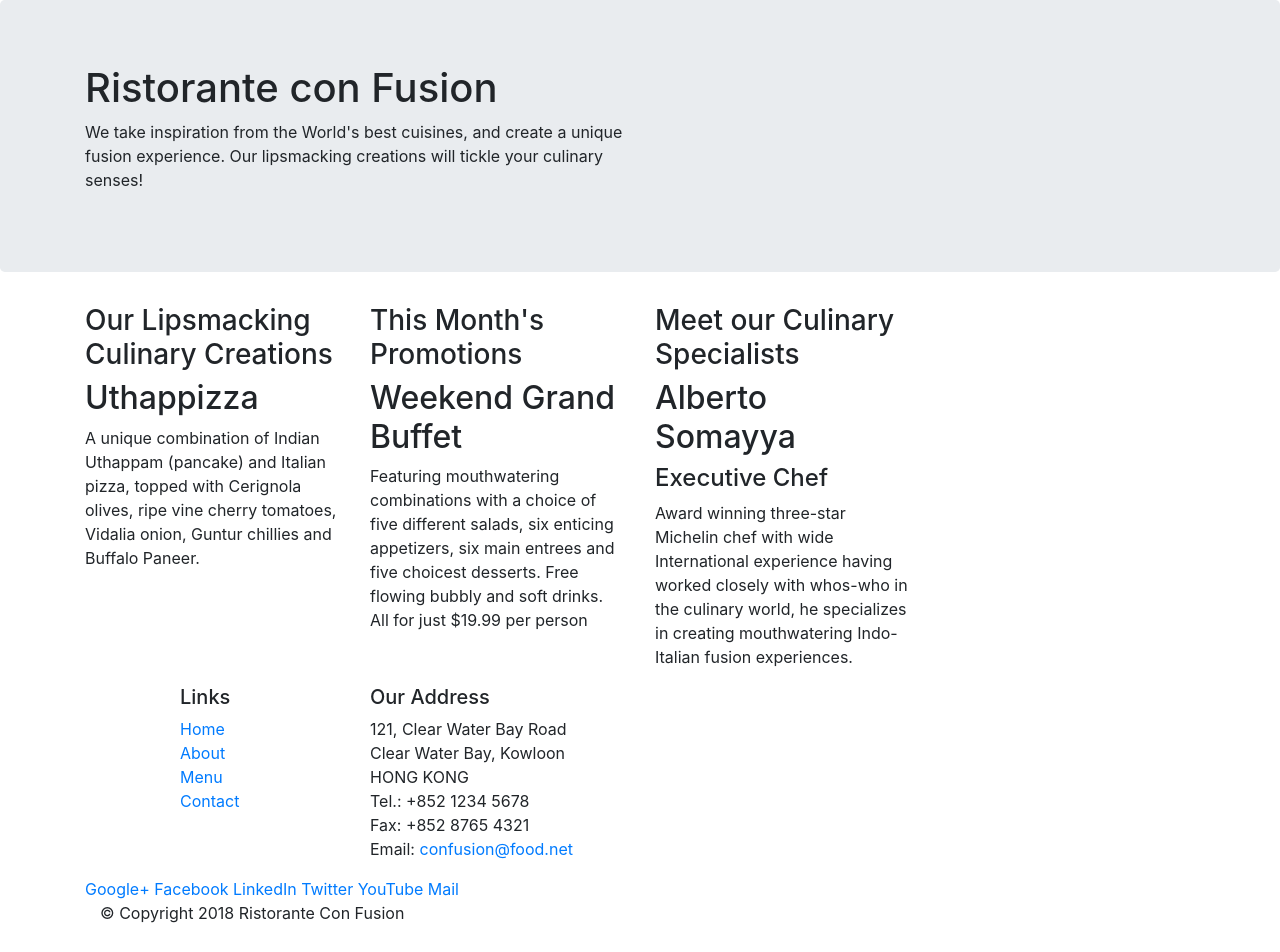
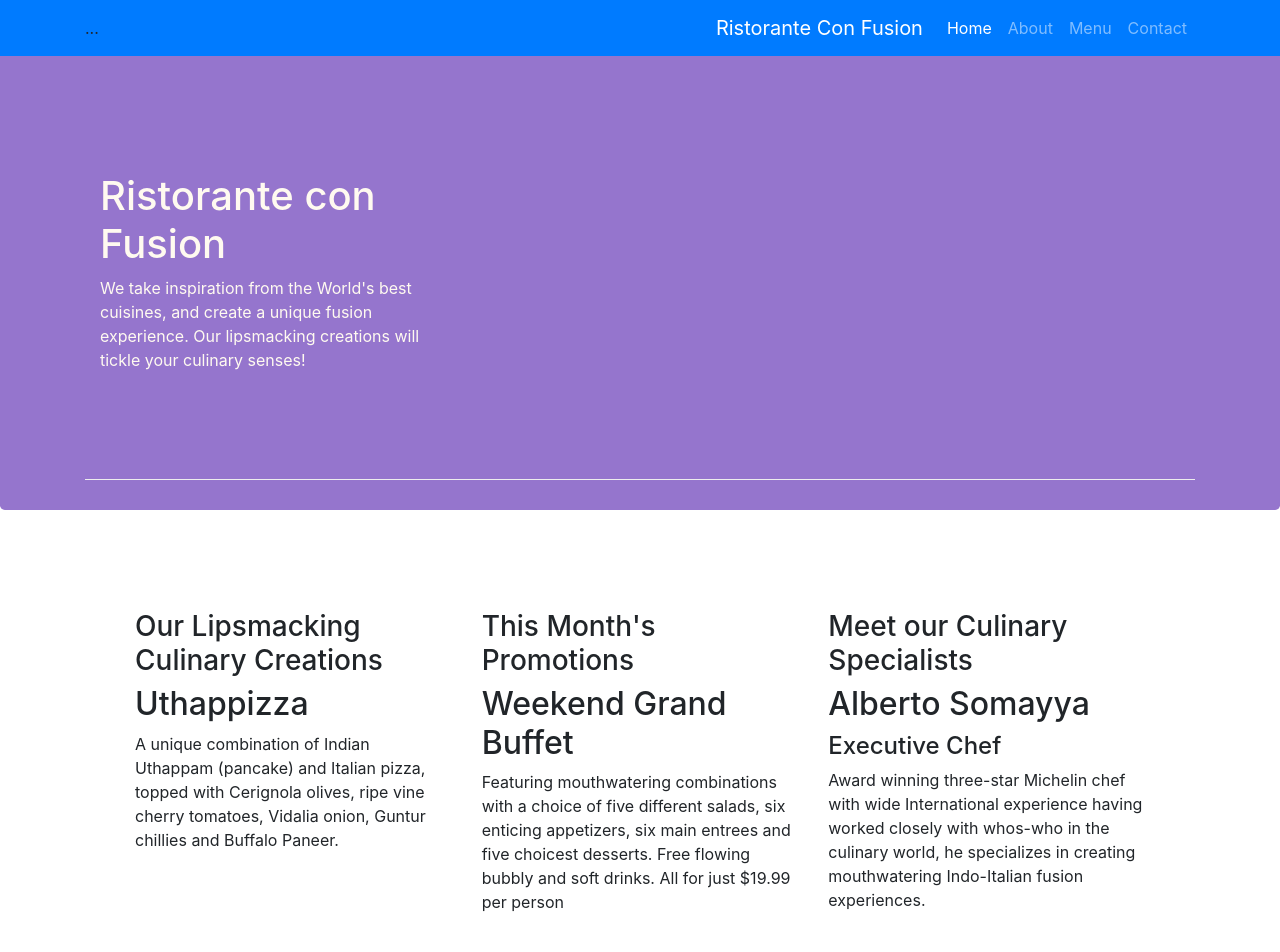
Before and after one commit to phuccoder/ReatcJS, a website: page index.html in a window 1280 px wide. Shown: the top 952 px of the page. Drawn offline with nearby package versions, Linux system fonts and the light colour scheme.

Commit message:
Navbar and Breadcrumbs

```diff
--- a/CSS/styles.css
+++ b/CSS/styles.css
@@ -16,7 +16,7 @@
   padding: 20px 0px 20px 0px;
 }
 .jumbotron {
-  padding: 70px 30px 70px 30px;
+  padding: 30px;
   margin: 0px auto;
   background: #9575cd;
   color: floralwhite;
@@ -27,3 +27,16 @@ address {
   margin: 0px;
   color: #0f0f0f;
 }
+
+body {
+  padding: 50px 0px 0px 0px;
+  z-index: 0;
+}
+
+.navbar-dark {
+  background-color: #6e3edf;
+}
+/*
+.container2 {
+  padding: 50px;
+} */
--- a/index.html
+++ b/index.html
@@ -13,18 +13,75 @@
       rel="stylesheet"
       href="node_modules/bootstrap/dist/css/bootstrap.min.css"
     />
+    <link
+      rel="stylesheet"
+      href="node_modules/font-awesome/css/font-awesome.min.css"
+    />
+    <link
+      rel="stylesheet"
+      href="node_modules/bootstrap-social/bootstrap-social.css"
+    />
     <meta
       name="viewport"
       content="width=device-width, initial-scale=1, shrink-to-fit=no"
     />
+    <link href="CSS/styles.css" rel="stylesheet" />
     <title>Ristorante Con Fusion</title>
   </head>
 
   <body>
+    <nav class="navbar navbar-dark navbar-expand-sm bg-primary fixed-top">
+      <div class="container">
+        <div class="collapse navbar-collapse" id="Navbar">
+          <ul class="navbar-nav mr-auto">
+            ...
+          </ul>
+        </div>
+
+        <button
+          class="navbar-toggler"
+          type="button"
+          data-toggle="collapse"
+          data-target="#Navbar"
+        >
+          <span class="navbar-toggler-icon"></span>
+        </button>
+        <a class="navbar-brand" href="#">Ristorante Con Fusion</a>
+        <ul class="navbar-nav mr-auto">
+          <li class="nav-item active"><a class="nav-link" href="#">Home</a></li>
+          <li class="nav-item">
+            <a class="nav-link" href="./aboutus.html">About</a>
+          </li>
+          <li class="nav-item"><a class="nav-link" href="#">Menu</a></li>
+          <li class="nav-item"><a class="nav-link" href="#">Contact</a></li>
+        </ul>
+      </div>
+    </nav>
+    <!-- <li class="nav-item active">
+      <a class="nav-link" href="#"
+        ><span class="fa fa-home fa-lg"></span> Home</a
+      >
+    </li>
+    <li class="nav-item">
+      <a class="nav-link" href="./aboutus.html"
+        ><span class="fa fa-info fa-lg"></span> About</a
+      >
+    </li>
+    <li class="nav-item">
+      <a class="nav-link" href="#"
+        ><span class="fa fa-list fa-lg"></span> Menu</a
+      >
+    </li>
+    <li class="nav-item">
+      <a class="nav-link" href="#"
+        ><span class="fa fa-address-card fa-lg"></span> Contact</a
+      >
+    </li> -->
+
     <header class="jumbotron">
       <div class="container">
-        <div class="row">
-          <div class="col-12 col-sm-6">
+        <div class="row row-content align-items-center">
+          <div class="col-12 col-sm-12 col-lg-4">
             <h1>Ristorante con Fusion</h1>
             <p>
               We take inspiration from the World's best cuisines, and create a
@@ -37,9 +94,9 @@
       </div>
     </header>
 
-    <div class="container">
-      <div class="row">
-        <div class="col-12 col-sm-4 col-md-3">
+    <div class="container" style="padding: 50px">
+      <div class="row row-content p-10">
+        <div class="col-12 col-sm-12 col-lg-4">
           <div>
             <h3>Our Lipsmacking Culinary Creations</h3>
           </div>
@@ -53,7 +110,7 @@
           </div>
         </div>
 
-        <div class="col-12 col-sm-4 col-md-3">
+        <div class="col-12 col-sm-12 col-lg-4">
           <div>
             <h3>This Month's Promotions</h3>
           </div>
@@ -68,7 +125,7 @@
           </div>
         </div>
 
-        <div class="col-12 col-sm-4 col-md-3">
+        <div class="col-12 col-sm-4">
           <div>
             <h3>Meet our Culinary Specialists</h3>
           </div>
@@ -86,7 +143,7 @@
       </div>
     </div>
 
-    <footer>
+    <footer class="footer">
       <div class="container">
         <div class="row">
           <div class="col-4 offset-1 col-sm-2">
@@ -109,8 +166,8 @@
               Email: <a href="mailto:confusion@food.net">confusion@food.net</a>
             </address>
           </div>
-          <div class="col-12 col-sm-5">
-            <div>
+          <div class="col-12 col-sm-4 align-self-center">
+            <div class="text-center social">
               <a href="http://google.com/+">Google+</a>
               <a href="http://www.facebook.com/profile.php?id=">Facebook</a>
               <a href="http://www.linkedin.com/in/">LinkedIn</a>
@@ -120,8 +177,8 @@
             </div>
           </div>
         </div>
-        <div class="col-auto">
-          <div>
+        <div class="row justify-content-center">
+          <div class="col-auto">
             <p>© Copyright 2018 Ristorante Con Fusion</p>
           </div>
         </div>
--- a/package.json
+++ b/package.json
@@ -15,6 +15,8 @@
   },
   "dependencies": {
     "bootstrap": "^4.0.0",
+    "bootstrap-social": "^5.1.1",
+    "font-awesome": "^4.7.0",
     "jquery": "^3.3.1",
     "popper.js": "^1.12.9"
   }
```
Also changed, not shown: aboutus.html (added, +4 -0 lines), 1 other file.
